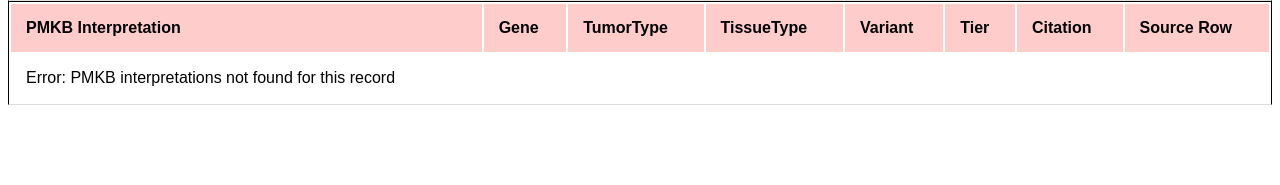
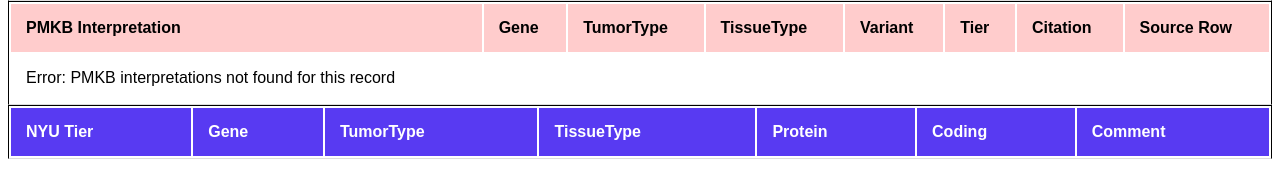
Before and after one commit to NYU-Molecular-Pathology/IR-interpreter, a Django app: template interpreter/templates/report.html in a window 1280 px wide. Shown: the part 625-810 px from the top of the page. Before the commit the page ends 730 px from the top, so only its background shows below. Run offline with Django 3.2, Linux system fonts and the light colour scheme; tables that the repository leaves empty hold one stand-in row (values such as "Sample post"); the template is opened without the code that fills it: values that come from a table or form of the project are taken from there, most other values are stand-ins (such as "Sample title", 1, 10 or a date in 2020); lists and menus that the app fills with data are empty; parts of the project's set-up code (start-up, migrations or seed data) failed here and were passed over.

Commit message:
remove 'All Tumor Types' from tumor list, replace with 'Any', add NYU Tier to report output

```diff
--- a/interpreter/fixtures/tumor_types.json
+++ b/interpreter/fixtures/tumor_types.json
@@ -8,7 +8,6 @@
     "Adenocarcinoma",
     "Adenoid Cystic Carcinoma",
     "Adenosarcoma",
-    "All Tumor Types",
     "Ameloblastic Tumor",
     "Anaplastic",
     "Anaplastic Large Cell Lymphoma",
--- a/interpreter/report.py
+++ b/interpreter/report.py
@@ -52,6 +52,10 @@
         tissue_type = tissue_type,
         tumor_type = tumor_type
         )
+    table = interpret.interpret_nyu_tier(ir_table = table,
+        tissue_type = tissue_type,
+        tumor_type = tumor_type
+        )
     # print(table.records[3].interpretations['pmkb'][0]['variants'][0].gene)
     # print(type(table.records[3].interpretations['pmkb'][0]['variants'][0].gene))
     logger.debug("getting interpretation metrics")
--- a/interpreter/templates/report.html
+++ b/interpreter/templates/report.html
@@ -29,6 +29,11 @@
 
 .pmkbtable th {
   background-color: #ffcccc;
+}
+
+.nyutiertable th {
+  background-color: #583af2;
+  color: white;
 }
 
   </style>
@@ -125,6 +130,33 @@
 
       </table>
 
+      <table style="width:100%;", class="nyutiertable">
+        <tr>
+          <th>NYU Tier</th>
+          <th>Gene</th>
+          <th>TumorType</th>
+          <th>TissueType</th>
+          <th>Protein</th>
+          <th>Coding</th>
+          <th>Comment</th>
+        </tr>
+        {% if 'nyu_tier' in record.interpretations %}
+        {% for interpretation in record.interpretations.nyu_tier  %}
+        {% for tier in interpretation.tiers  %}
+        <tr>
+            <td>{{ tier.tier }}</td>
+            <td>{{ tier.gene }}</td>
+            <td>{{ tier.tumor_type }}</td>
+            <td>{{ tier.tissue_type }}</td>
+            <td>{{ tier.protein }}</td>
+            <td>{{ tier.coding }}</td>
+            <td>{{ tier.comment }}</td>
+        </tr>
+        {% endfor %}
+        {% endfor %}
+        {% endif %}
+      </table>
+
       <br>
       {% endfor %}
     </div>
--- a/interpreter/util.py
+++ b/interpreter/util.py
@@ -48,6 +48,8 @@
     # replace 'All' with 'Any'
     if label == 'All':
         label = "Any"
+    if label == "All Tumor Types":
+        label = "Any"
     return(label)
 
 def debugger(vars):
```
Also changed, not shown: interpreter/interpret.py (+9 -6 lines).
